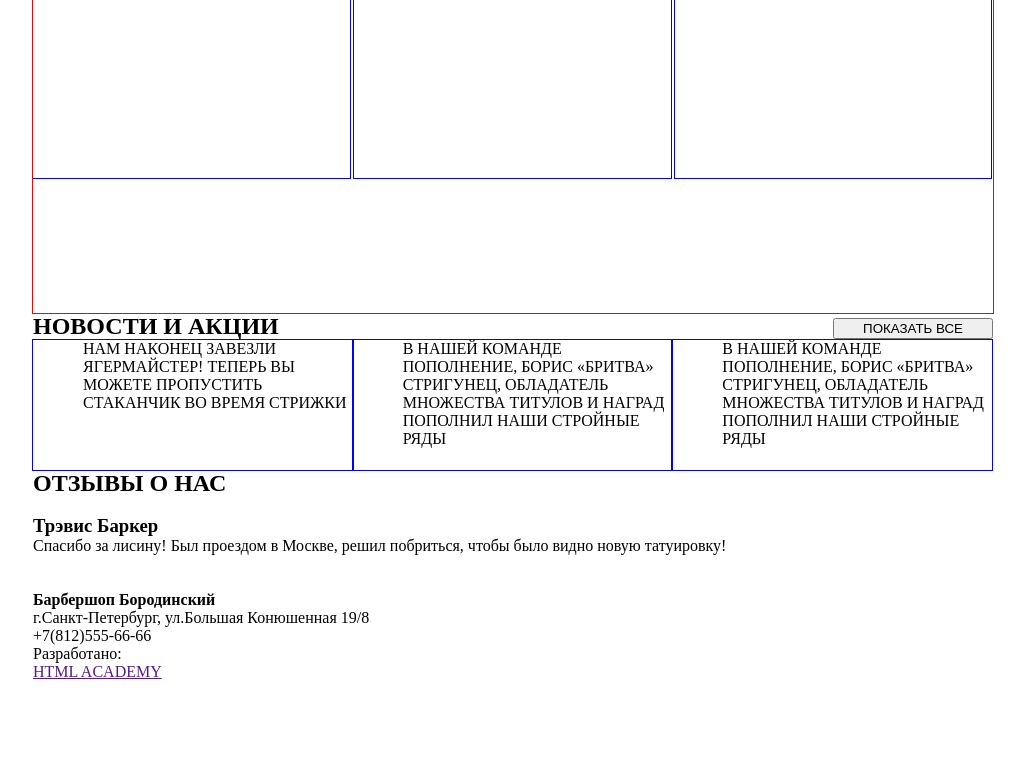
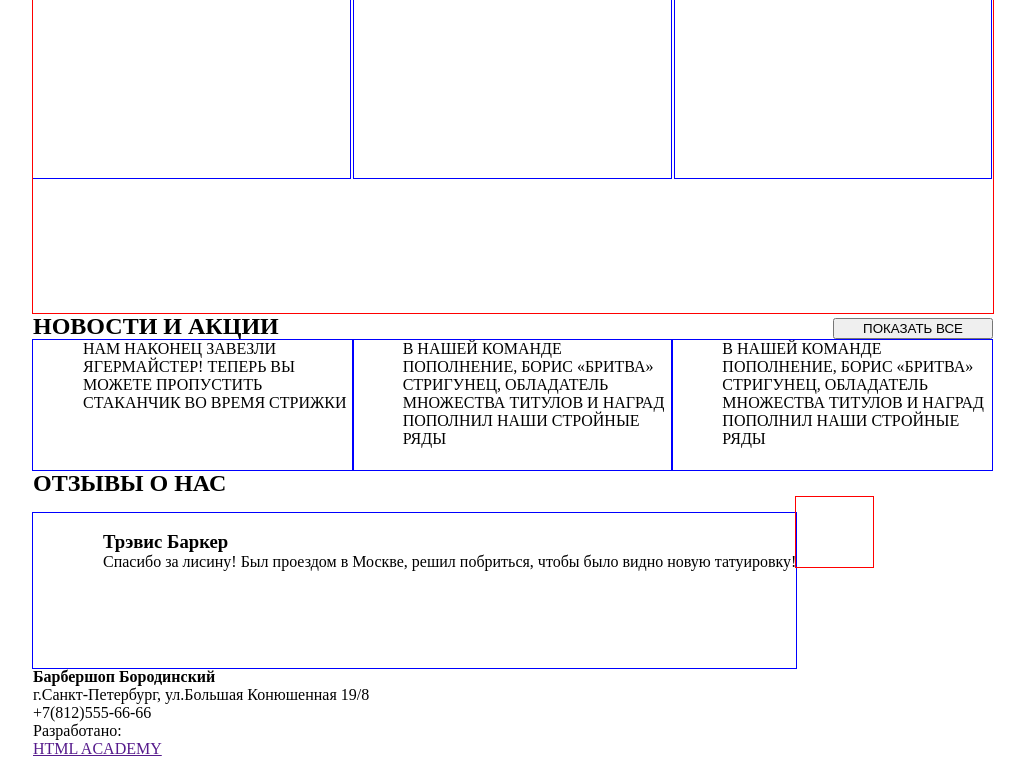
Before and after one commit to MaxKalnik/BshopAdaptive, a plain HTML site: page index.html in a window 1280 px wide. Shown: the part 1145-1911 px from the top of the page, without its empty margins (127-1152 px from the left). Before the commit the page ends 1834 px from the top, so only its background shows below. Drawn offline with nearby package versions, Linux system fonts and the light colour scheme; files that its build step writes are made by us from their sources.

Commit message:
thursday

```diff
--- a/index.html
+++ b/index.html
@@ -110,7 +110,7 @@
 				<h3>Трэвис Баркер</h3>
 				<p>Спасибо за лисину! Был проездом в Москве, решил побриться, чтобы было видно новую татуировку!</p>
 			</div>
-			<div class="reviews-item">
+			<!-- <div class="reviews-item">
 				<img src="" alt="">
 				<h3></h3>
 				<p></p>
@@ -119,7 +119,7 @@
 				<img src="" alt="">
 				<h3></h3>
 				<p></p>
-			</div>
+			</div> -->
 			<div class="reviews-right"></div>
 			<div class="slider__switcher slider__switcher--reviews">
 				<input type="radio">
--- a/sass/style.scss
+++ b/sass/style.scss
@@ -210,6 +210,35 @@ sup {
 }
 /*REVIEWS*/
 .reviews-left,
-.reviews-right {
+.reviews-right,
+ {
 	display: none;
 }
+.reviews-item {
+	padding-left: 70px;
+	min-height: 155px;
+	@include outline-blue();
+}
+@media (min-width: 768px) {
+.reviews-left {}
+.reviews-right,
+ {
+	display: inline-block;
+	min-height: 70px;
+	width: 8%;
+	@include outline();
+	text-align: top;
+}
+.reviews-item {
+	display: inline-block;
+	width:auto;
+	text-align: top;
+}
+.reviews {
+	text-align: top;
+}
+}
+
+@media (min-width: 1200px) {
+
+}
```
Also changed, not shown: css/style.css.
